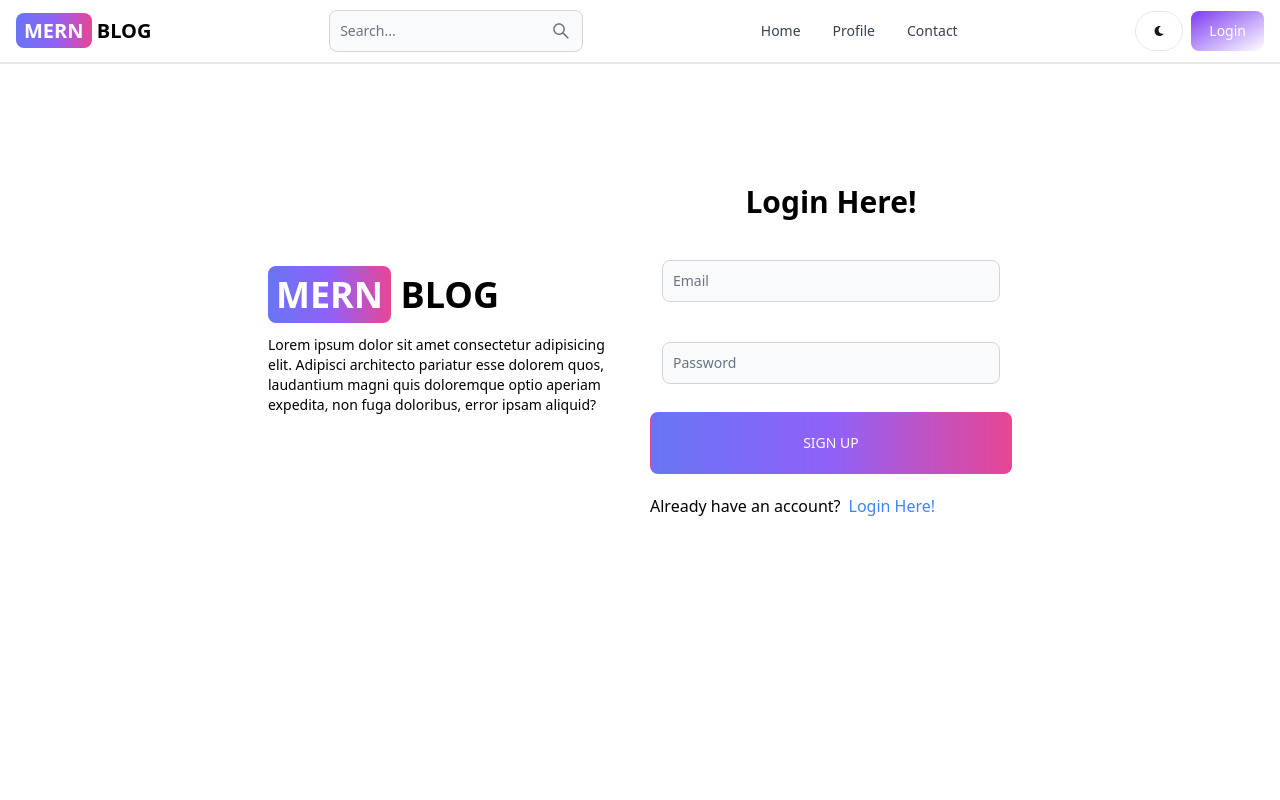
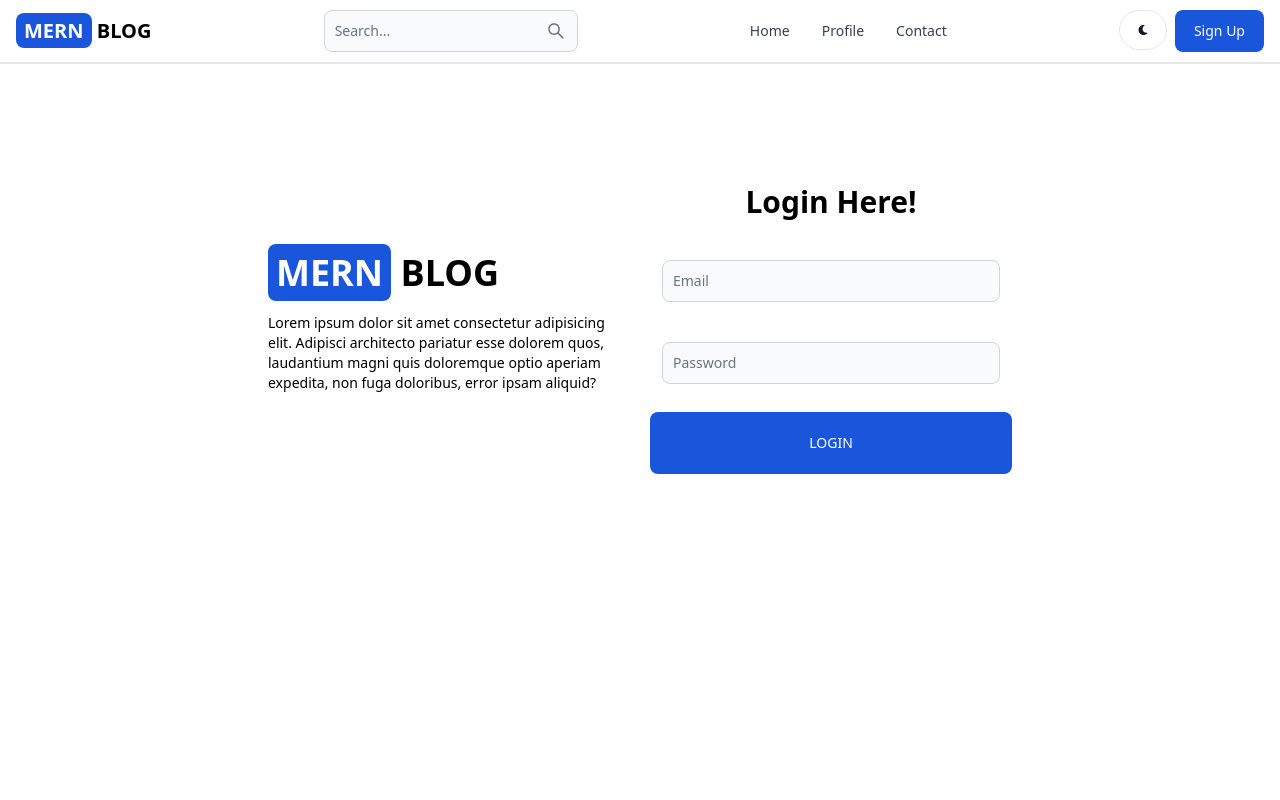
Before and after one commit to GarzaNate/mern_blog, a React (Vite) app in the folder client/: page /login in a window 1280 px wide. Shown: the top 800 px of the page. Built offline with nearby package versions, Linux system fonts and the light colour scheme.

Commit message:
updated UI color; signup/login/logout functionality

```diff
--- a/client/src/components/header.jsx
+++ b/client/src/components/header.jsx
@@ -1,10 +1,12 @@
 import { Link, useLocation } from "react-router-dom";
+import { useSelector } from "react-redux";
 import { Button, Navbar, TextInput } from "flowbite-react";
 import { AiOutlineSearch } from "react-icons/ai";
 import { FaMoon } from "react-icons/fa";
 
 function Header() {
   const { pathname: path } = useLocation();
+  const { currentUser } = useSelector((state) => state.user);
   return (
     <div>
       {/* NAVBAR */}
@@ -13,7 +15,7 @@ function Header() {
           to={"/"}
           className="self-center whitespace-nowrap text-sm sm:text-xl font-semibold dark:text-white"
         >
-          <span className="px-2 py-1 bg-gradient-to-r from-indigo-500 via-purple-500 to-pink-500 text-white rounded-lg">
+          <span className="px-2 py-1 bg-blue-700 text-white rounded-lg">
             MERN
           </span>{" "}
           BLOG
@@ -39,9 +41,16 @@ function Header() {
             <FaMoon />
           </Button>
           {/* Login Button */}
-          <Link to={"/login"}>
-            <Button gradientDuoTone="purpleToBlue">Login</Button>
-          </Link>
+          {currentUser ? (
+            <Link to={"/logout"}>
+              <Button className="bg-blue-700">Logout</Button>
+            </Link>
+          ) :
+          (
+            <Link to={"/sign-up"}>
+              <Button className="bg-blue-700">Sign Up</Button>
+            </Link>
+          )}
           <Navbar.Toggle />
         </div>
           <Navbar.Collapse>
@@ -55,18 +64,6 @@ function Header() {
               <Link to={"/contact"}>Contact</Link>
             </Navbar.Link>
           </Navbar.Collapse>
-        {/* NAV LIST */}
-        {/* <ul className="flex gap-4">
-          <Link to={'/'}>
-            <li>Home</li>
-          </Link>
-          <Link to={"/sign-up"}>
-            <li>Sign Up</li>
-          </Link>
-          <Link to={"/login"}>
-            <li>Login</li>
-          </Link>
-        </ul> */}
       </Navbar>
     </div>
   );
--- a/client/src/pages/login.jsx
+++ b/client/src/pages/login.jsx
@@ -53,7 +53,7 @@ function Login() {
         {/* left */}
         <div className="flex-1">
           <Link to={"/"} className="font-bold dark:text-white text-4xl">
-            <span className="px-2 py-1 bg-gradient-to-r from-indigo-500 via-purple-500 to-pink-500 text-white rounded-lg">
+            <span className="px-2 py-1 bg-blue-700 text-white rounded-lg">
               MERN
             </span>{" "}
             BLOG
@@ -87,17 +87,11 @@ function Login() {
             />
             <Button
               disabled={loading}
-              className="text-white p-3 rounded-lg uppercase hover:opacity-90 bg-gradient-to-r from-indigo-500 via-purple-500 to-pink-500"
+              className="text-white p-3 rounded-lg uppercase hover:opacity-90 bg-blue-700"
             >
-              {loading ? "Loading..." : "Sign Up"}
+              {loading ? "Loading..." : "Login"}
             </Button>
           </form>
-          <div className="flex gap-2 mt-5">
-            <p>Already have an account?</p>
-            <Link to={"/login"}>
-              <span className="text-blue-500">Login Here!</span>
-            </Link>
-          </div>
           <p className="text-red-700 my-4">
             {error && "Something went wrong!"}
           </p>
--- a/client/src/pages/signUp.jsx
+++ b/client/src/pages/signUp.jsx
@@ -47,7 +47,7 @@ function SignUp() {
         {/* left */}
         <div className="flex-1">
           <Link to={"/"} className="font-bold dark:text-white text-4xl">
-            <span className="px-2 py-1 bg-gradient-to-r from-indigo-500 via-purple-500 to-pink-500 text-white rounded-lg">
+            <span className="px-2 py-1 bg-blue-700 text-white rounded-lg">
               MERN
             </span>{" "}
             BLOG
@@ -88,7 +88,7 @@ function SignUp() {
             />
             <Button
               disabled={loading}
-              className="text-white p-3 rounded-lg uppercase hover:opacity-90 bg-gradient-to-r from-indigo-500 via-purple-500 to-pink-500"
+              className="text-white p-3 rounded-lg uppercase hover:opacity-90 bg-blue-700"
             >
               {loading ? "Loading..." : "Sign Up"}
             </Button>
```
